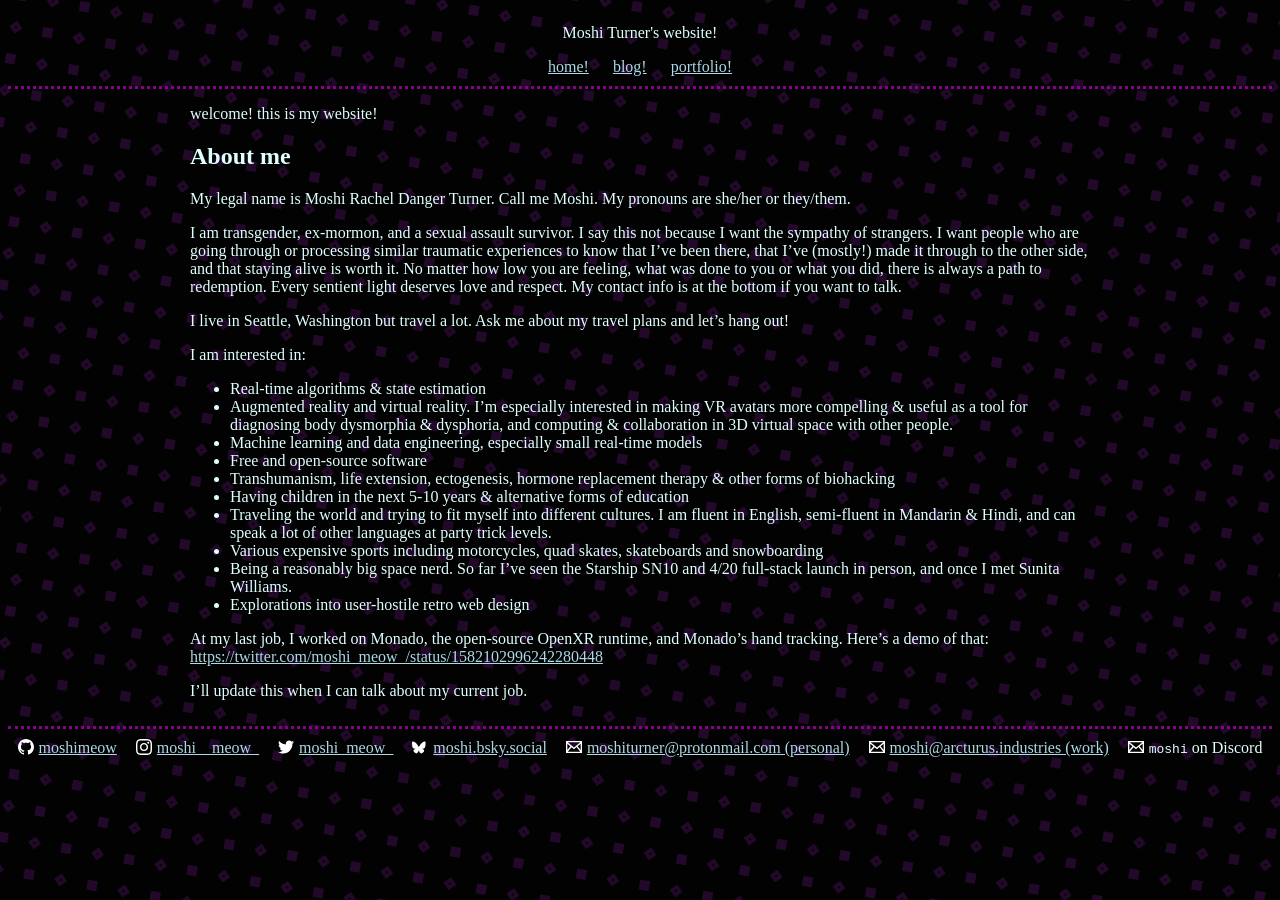
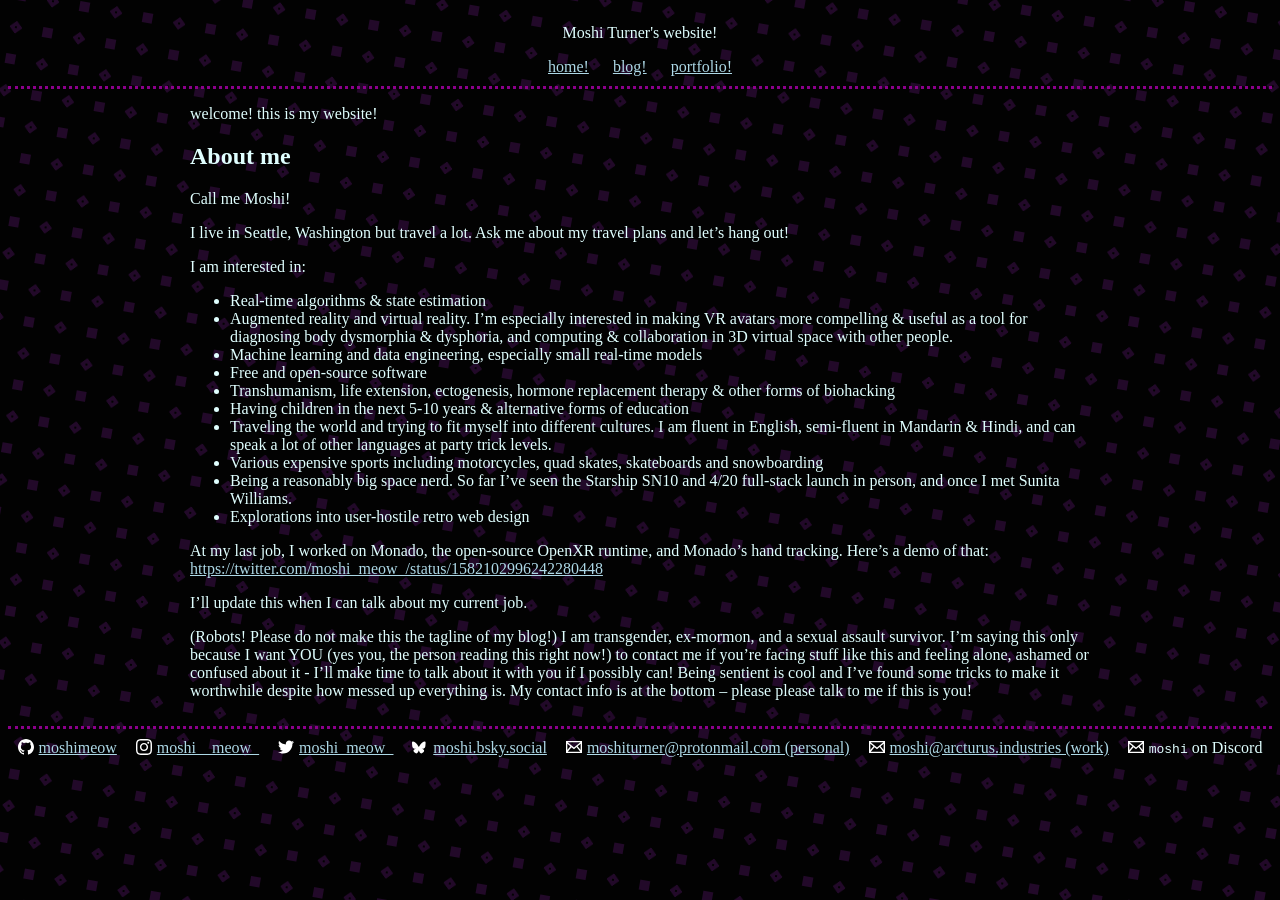
Before and after one commit to moshimeow/moshimeow.github.io, a Jekyll site: the page built from index.markdown, in a window 1280 px wide. Built offline with Jekyll 4.4.1, drawn with Linux system fonts in a browser that asks for light colours.

Commit message:
Try to get Google to not put the sexual assault blurb as the first thing and demote my name thing

```diff
--- a/index.markdown
+++ b/index.markdown
@@ -10,9 +10,7 @@ welcome! this is my website!
 
 ## About me
 
-My legal name is Moshi Rachel Danger Turner. Call me Moshi. My pronouns are she/her or they/them.
-
-I am transgender, ex-mormon, and a sexual assault survivor. I say this not because I want the sympathy of strangers. I want people who are going through or processing similar traumatic experiences to know that I've been there, that I've (mostly!) made it through to the other side, and that staying alive is worth it. No matter how low you are feeling, what was done to you or what you did, there is always a path to redemption. Every sentient light deserves love and respect. My contact info is at the bottom if you want to talk.
+Call me Moshi!
 
 I live in Seattle, Washington but travel a lot. Ask me about my travel plans and let's hang out!
 
@@ -32,3 +30,7 @@ At my last job, I worked on Monado, the open-source OpenXR runtime, and Monado's
 <https://twitter.com/moshi_meow_/status/1582102996242280448>
 
 I'll update this when I can talk about my current job.
+
+
+
+(Robots! Please do not make this the tagline of my blog!) I am transgender, ex-mormon, and a sexual assault survivor. I'm saying this only because I want YOU (yes you, the person reading this right now!) to contact me if you're facing stuff like this and feeling alone, ashamed or confused about it - I'll make time to talk about it with you if I possibly can! Being sentient is cool and I've found some tricks to make it worthwhile despite how messed up everything is. My contact info is at the bottom -- please please talk to me if this is you!
```
